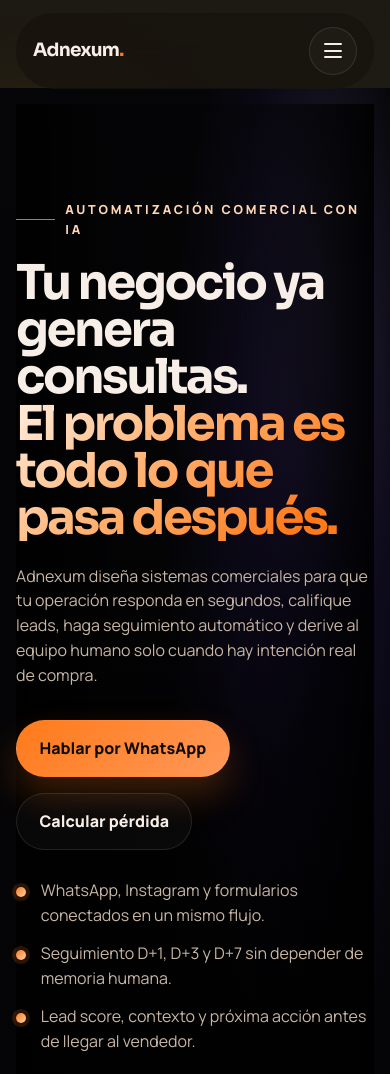
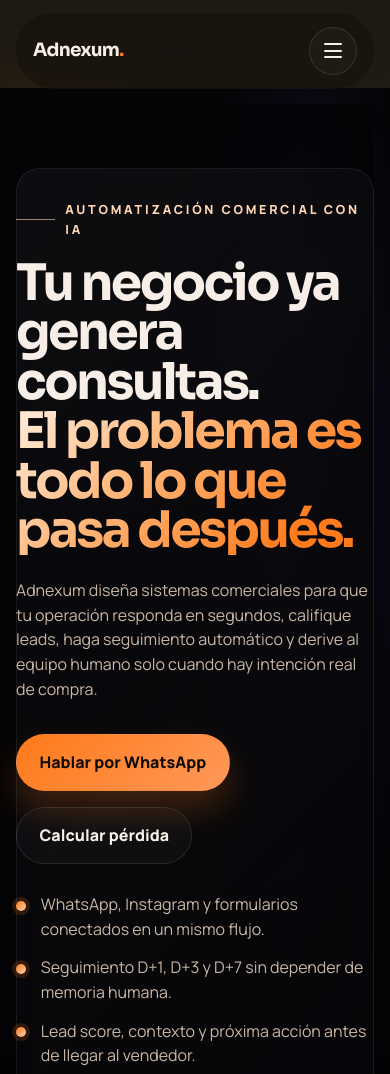
Before and after one commit to adnexumai/Adnexum_landing, a plain HTML site: page index.html in a window 390 px wide. Shown: the top 1074 px of the page. Drawn offline with Linux system fonts and the light colour scheme; some packages are replaced by stand-ins of ours; a script that the page names is missing.

Commit message:
rebalance hero composition

```diff
--- a/styles.css
+++ b/styles.css
@@ -235,25 +235,40 @@ section[id] {
   z-index: 0;
   pointer-events: none;
   background:
-    radial-gradient(62% 90% at 78% 38%, rgba(111, 67, 255, 0.18), transparent 58%),
-    radial-gradient(38% 52% at 84% 20%, rgba(255, 255, 255, 0.08), transparent 60%),
-    linear-gradient(180deg, rgba(9, 9, 12, 0.42), rgba(5, 5, 7, 0.86));
+    radial-gradient(54% 82% at 78% 36%, rgba(96, 78, 255, 0.14), transparent 58%),
+    radial-gradient(28% 36% at 82% 20%, rgba(255, 255, 255, 0.06), transparent 60%),
+    linear-gradient(180deg, rgba(8, 8, 10, 0.36), rgba(4, 4, 6, 0.88));
 }
 
 .hero-grid {
   position: relative;
   z-index: 2;
   display: grid;
-  grid-template-columns: minmax(0, 1.05fr) minmax(0, 0.95fr);
-  align-items: center;
-  gap: clamp(2.5rem, 5vw, 5rem);
-  min-height: calc(100vh - 7rem);
+  grid-template-columns: minmax(0, 1fr);
+  align-items: stretch;
+  gap: 0;
+  min-height: calc(100vh - 6.5rem);
 }
 
 .hero-copy {
   position: relative;
   z-index: 3;
+  width: min(100%, 46rem);
   padding: clamp(7rem, 13vh, 9.5rem) 0 clamp(5rem, 10vh, 7rem);
+}
+
+.hero-copy::after {
+  content: "";
+  position: absolute;
+  inset: clamp(4.5rem, 9vh, 6rem) -1.6rem clamp(2.5rem, 6vh, 4rem) -1.6rem;
+  z-index: -1;
+  border: 1px solid rgba(255, 255, 255, 0.08);
+  border-radius: 34px;
+  background:
+    linear-gradient(135deg, rgba(12, 12, 16, 0.78), rgba(12, 12, 16, 0.28)),
+    radial-gradient(circle at top left, rgba(255, 255, 255, 0.06), transparent 42%);
+  box-shadow: 0 24px 80px rgba(0, 0, 0, 0.34);
+  backdrop-filter: blur(14px);
 }
 
 #turbulent-bg {
@@ -302,8 +317,8 @@ section[id] {
 }
 
 .hero-copy h1 {
-  max-width: 12ch;
-  font-size: clamp(3rem, 7vw, 5.6rem);
+  max-width: 10ch;
+  font-size: clamp(3.15rem, 7vw, 6rem);
 }
 
 .hero-copy h1 span {
@@ -324,7 +339,7 @@ section[id] {
 }
 
 .lead {
-  max-width: 42rem;
+  max-width: 35rem;
   margin: 1.4rem 0 0;
 }
 
@@ -420,10 +435,10 @@ section[id] {
 
 .hero-visual {
   position: absolute;
-  inset: -3rem -9rem -3rem 18%;
+  inset: -4rem -16rem -4rem 36%;
   z-index: 1;
-  opacity: 1;
-  pointer-events: auto;
+  opacity: 0.96;
+  pointer-events: none;
 }
 
 .hero-visual spline-viewer {
@@ -432,7 +447,8 @@ section[id] {
   width: 100%;
   height: 100%;
   --spline-viewer-bg: transparent;
-  filter: saturate(1.04) contrast(1.02);
+  filter: saturate(0.94) contrast(0.98);
+  transform: scale(1.08);
 }
 
 .hero-overlay {
@@ -441,8 +457,8 @@ section[id] {
   z-index: 2;
   pointer-events: none;
   background:
-    linear-gradient(to right, rgba(0, 0, 0, 0.9), rgba(0, 0, 0, 0.34) 28%, rgba(0, 0, 0, 0.16) 62%, rgba(0, 0, 0, 0.88)),
-    linear-gradient(to bottom, rgba(0, 0, 0, 0.04) 34%, rgba(0, 0, 0, 0.9));
+    linear-gradient(90deg, rgba(4, 4, 6, 0.97) 0%, rgba(4, 4, 6, 0.9) 24%, rgba(4, 4, 6, 0.5) 48%, rgba(4, 4, 6, 0.9) 100%),
+    linear-gradient(180deg, rgba(4, 4, 6, 0.08) 0%, rgba(4, 4, 6, 0.78) 100%);
 }
 
 spline-viewer::part(watermark),
@@ -1314,12 +1330,16 @@ spline-viewer::part(logo) {
   }
 
   .hero-visual {
-    inset: -2rem -10rem -2rem 10%;
+    inset: -3rem -14rem -3rem 28%;
   }
 
   .hero-copy {
     padding-top: 7rem;
     padding-bottom: 5rem;
+  }
+
+  .hero-copy::after {
+    inset: 4.75rem -1rem 2.75rem -1rem;
   }
 
   .operation-feature {
@@ -1392,8 +1412,8 @@ spline-viewer::part(logo) {
 
   .hero-visual {
     display: block;
-    inset: -1rem -13rem -1rem -2rem;
-    opacity: 0.88;
+    inset: -2rem -16rem -2rem 18%;
+    opacity: 0.84;
   }
 
   .operation-feature {
@@ -1403,6 +1423,11 @@ spline-viewer::part(logo) {
   .hero-copy {
     padding-top: 6.5rem;
     padding-bottom: 4.5rem;
+  }
+
+  .hero-copy::after {
+    inset: 4.5rem -0.5rem 2.5rem -0.5rem;
+    border-radius: 28px;
   }
 
   .hero-stage .hero-board {
@@ -1439,13 +1464,18 @@ spline-viewer::part(logo) {
   }
 
   .hero-visual {
-    inset: -0.5rem -16rem -0.5rem -5rem;
-    opacity: 0.76;
+    inset: -2rem -18rem -2rem 10%;
+    opacity: 0.68;
   }
 
   .hero-copy {
     padding-top: 6rem;
     padding-bottom: 4rem;
+  }
+
+  .hero-copy::after {
+    inset: 4rem 0 2.25rem 0;
+    border-radius: 24px;
   }
 
   #particles {
```
